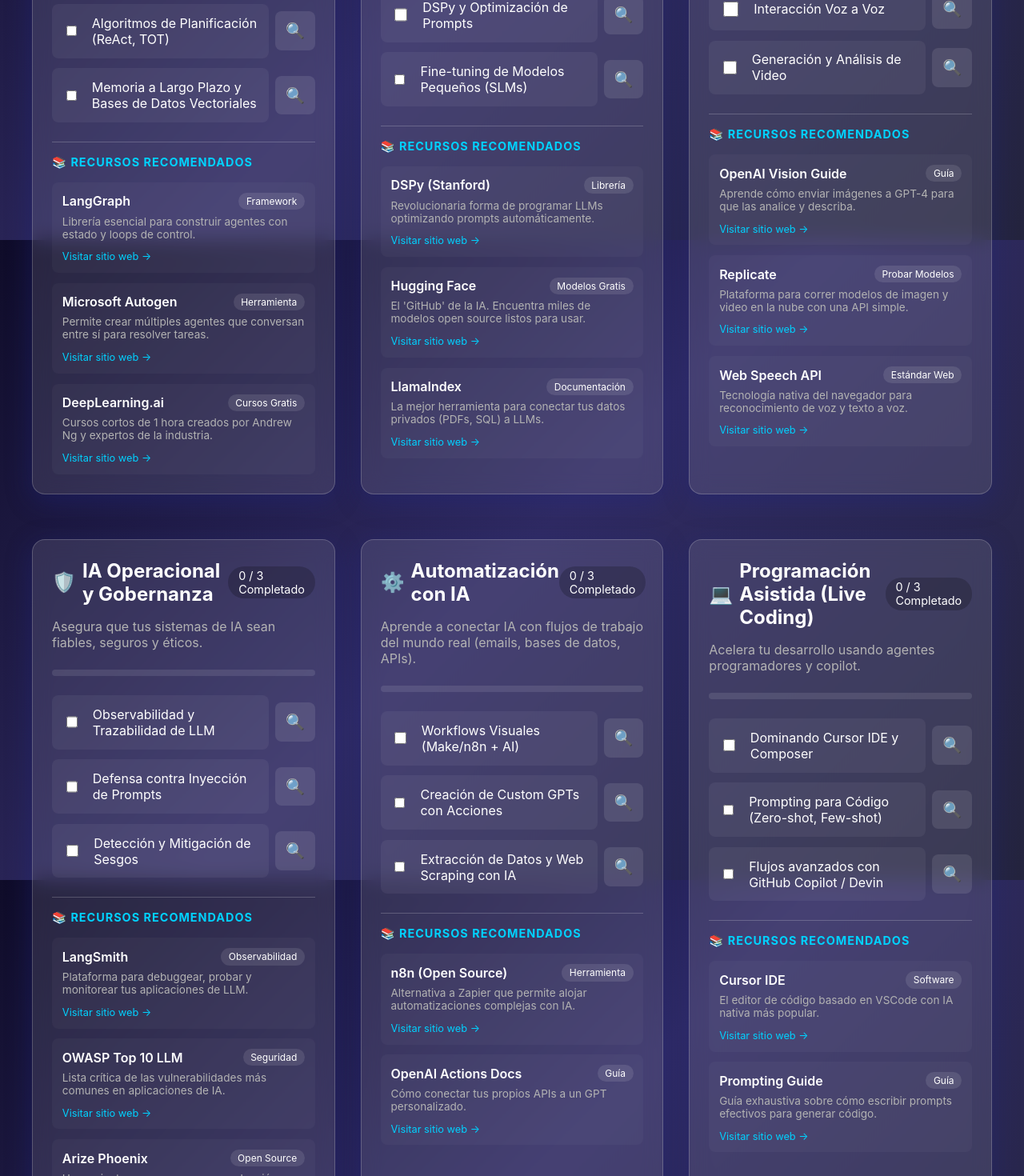
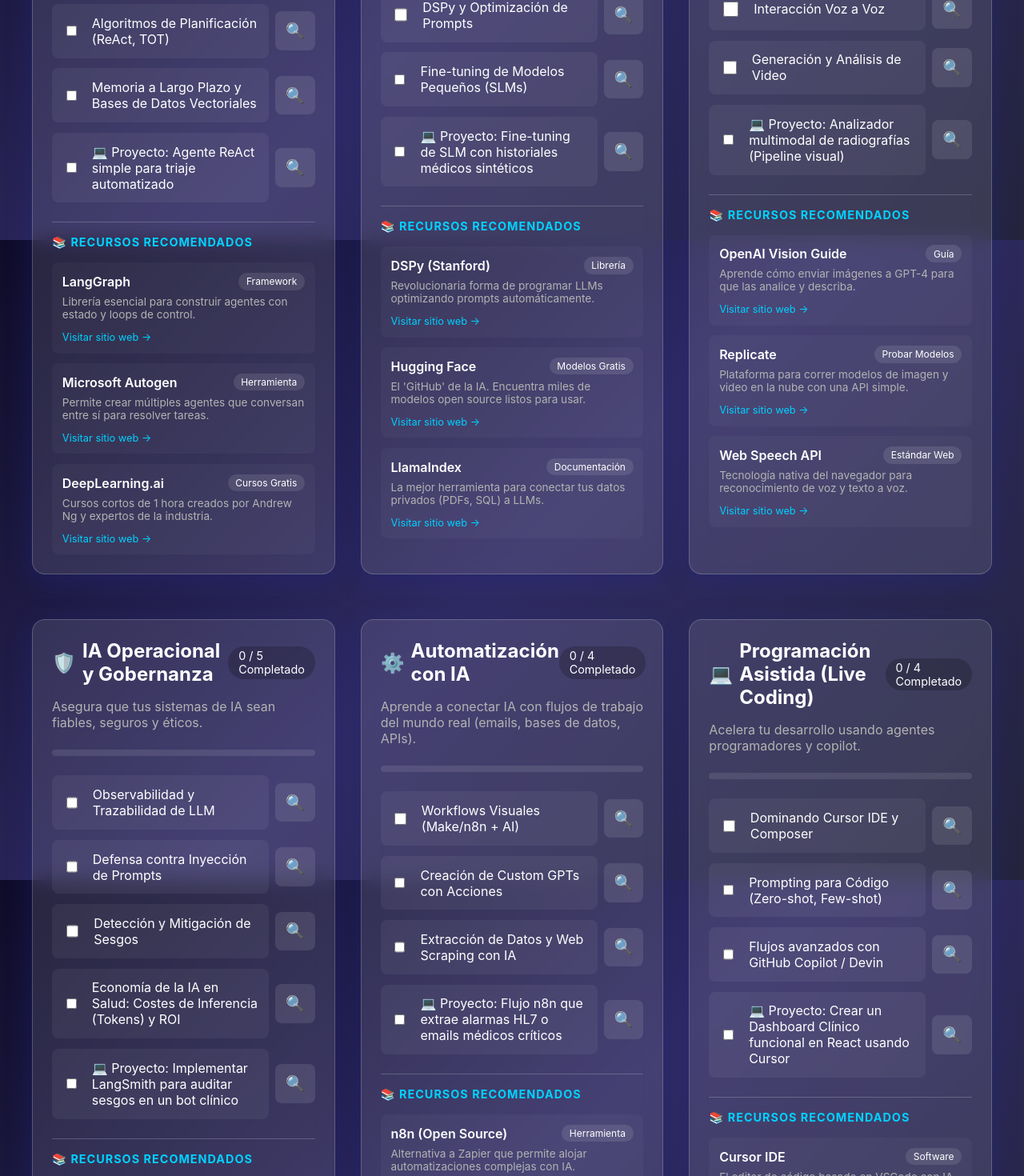
Before and after one commit to ciglesias55-pixel/tracking-app, a React (Vite) app: page / in a window 1280 px wide. Shown: the part 500-1970 px from the top of the page at 80% size. Built offline with nearby package versions, Linux system fonts and the light colour scheme.

Commit message:
Update curriculum.js

```diff
--- a/src/data/curriculum.js
+++ b/src/data/curriculum.js
@@ -8,6 +8,7 @@
       { id: 'tools', title: 'Uso de Herramientas y Llamadas a Funciones', completed: false },
       { id: 'planning', title: 'Algoritmos de Planificación (ReAct, TOT)', completed: false },
       { id: 'memory', title: 'Memoria a Largo Plazo y Bases de Datos Vectoriales', completed: false },
+      { id: 'proj-agent', title: '💻 Proyecto: Agente ReAct simple para triaje automatizado', completed: false },
     ],
     resources: [
       {
@@ -39,6 +40,7 @@
       { id: 'rag-advanced', title: 'Patrones Avanzados de RAG', completed: false },
       { id: 'dspy', title: 'DSPy y Optimización de Prompts', completed: false },
       { id: 'slm', title: 'Fine-tuning de Modelos Pequeños (SLMs)', completed: false },
+      { id: 'proj-slm', title: '💻 Proyecto: Fine-tuning de SLM con historiales médicos sintéticos', completed: false },
     ],
     resources: [
       {
@@ -70,6 +72,7 @@
       { id: 'vision', title: 'Modelos de Visión-Lenguaje (VLM)', completed: false },
       { id: 'audio', title: 'Interacción Voz a Voz', completed: false },
       { id: 'video', title: 'Generación y Análisis de Video', completed: false },
+      { id: 'proj-vision', title: '💻 Proyecto: Analizador multimodal de radiografías (Pipeline visual)', completed: false },
     ],
     resources: [
       {
@@ -101,6 +104,8 @@
       { id: 'observability', title: 'Observabilidad y Trazabilidad de LLM', completed: false },
       { id: 'security', title: 'Defensa contra Inyección de Prompts', completed: false },
       { id: 'ethics', title: 'Detección y Mitigación de Sesgos', completed: false },
+      { id: 'economics', title: 'Economía de la IA en Salud: Costes de Inferencia (Tokens) y ROI', completed: false },
+      { id: 'proj-ops', title: '💻 Proyecto: Implementar LangSmith para auditar sesgos en un bot clínico', completed: false },
     ],
     resources: [
       {
@@ -132,6 +137,7 @@
       { id: 'make-n8n', title: 'Workflows Visuales (Make/n8n + AI)', completed: false },
       { id: 'custom-gpt', title: 'Creación de Custom GPTs con Acciones', completed: false },
       { id: 'web-scraping', title: 'Extracción de Datos y Web Scraping con IA', completed: false },
+      { id: 'proj-n8n', title: '💻 Proyecto: Flujo n8n que extrae alarmas HL7 o emails médicos críticos', completed: false },
     ],
     resources: [
       {
@@ -157,6 +163,7 @@
       { id: 'cursor-ide', title: 'Dominando Cursor IDE y Composer', completed: false },
       { id: 'prompt-engineering', title: 'Prompting para Código (Zero-shot, Few-shot)', completed: false },
       { id: 'github-copilot', title: 'Flujos avanzados con GitHub Copilot / Devin', completed: false },
+      { id: 'proj-cursor', title: '💻 Proyecto: Crear un Dashboard Clínico funcional en React usando Cursor', completed: false },
     ],
     resources: [
       {
@@ -182,6 +189,7 @@
       { id: 'vector-dbs', title: 'Bases de Datos Vectoriales en Producción (Pinecone, Weaviate)', completed: false },
       { id: 'data-pipelines', title: 'Pipelines de Ingesta y Limpieza de Datos No Estructurados', completed: false },
       { id: 'feature-stores', title: 'Feature Stores y Gestión de Metadatos', completed: false },
+      { id: 'proj-data', title: '💻 Proyecto: RAG Vectorial indexando 50 papers de PubMed (Pinecone)', completed: false },
     ],
     resources: [
       {
@@ -207,6 +215,7 @@
       { id: 'context-design', title: 'Diseño de Contexto Dinámico y Grounding', completed: false },
       { id: 'ai-evals', title: 'Métricas de Evaluación y Pruebas A/B para IA', completed: false },
       { id: 'inference-opt', title: 'Optimización de Inferencia y Costos', completed: false },
+      { id: 'proj-eval', title: '💻 Proyecto: Pruebas A/B sistemáticas (Evals) en prompts de pre-diagnóstico', completed: false },
     ],
     resources: [
       {
@@ -232,6 +241,7 @@
       { id: 'medical-imaging', title: 'Análisis de Imágenes Médicas con IA (Rayos X, RM)', completed: false },
       { id: 'clinical-nlp', title: 'Procesamiento de Lenguaje Natural en Historiales Clínicos (Clinical NLP)', completed: false },
       { id: 'drug-discovery', title: 'Descubrimiento de Fármacos y Predicción de Proteínas (AlphaFold)', completed: false },
+      { id: 'proj-med', title: '💻 Proyecto Final: Arquitectura de un Asistente Médico Copilot Integrado', completed: false },
     ],
     resources: [
       {
@@ -257,6 +267,8 @@
       { id: 'ai-act-eu', title: 'La Ley de IA (AI Act) Aplicada a Productos Sanitarios', completed: false },
       { id: 'hipaa-gdpr', title: 'HIPAA, GDPR y Anonimización de Datos Médicos', completed: false },
       { id: 'secure-deploy', title: 'Despliegues Seguros On-Premise vs Cloud en Hospitales', completed: false },
+      { id: 'clinical-liability', title: 'Auditoría Clínica de la IA y Responsabilidad Civil Médica', completed: false },
+      { id: 'proj-legal', title: '💻 Proyecto: Pipeline de anonimización de PiI médica usando Presidio', completed: false },
     ],
     resources: [
       {
```
